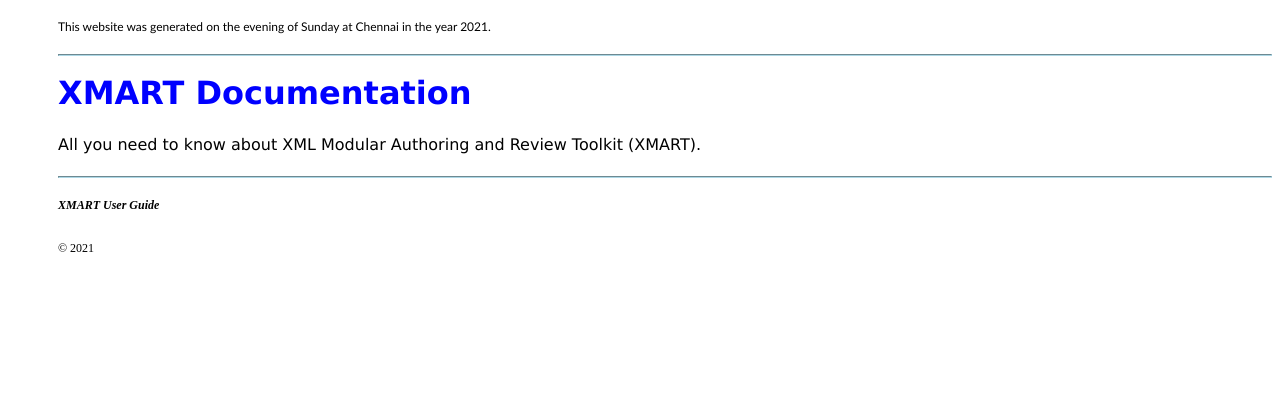
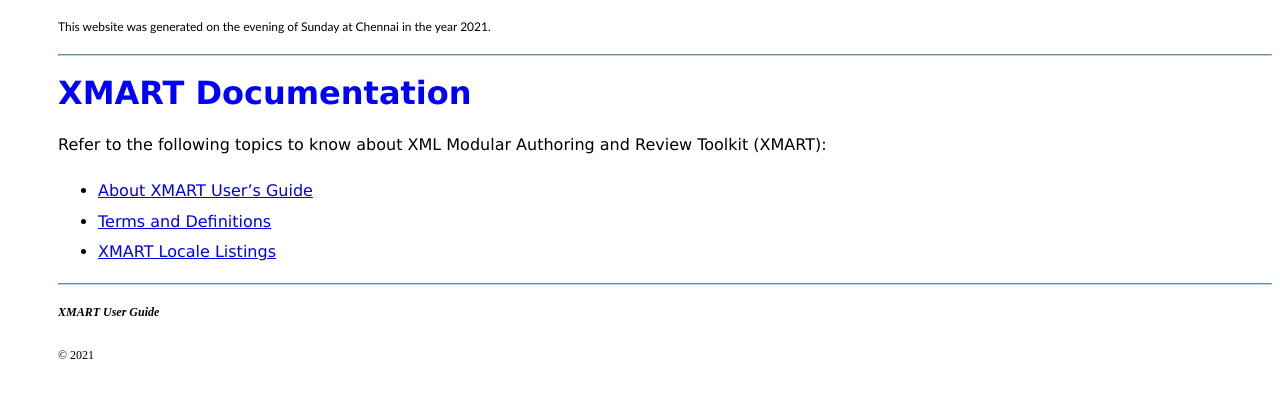
Before and after one commit to Uthra-sriram/XMART-Documentation, a Jekyll site: the page built from index.md, in a window 1280 px wide. Shown: the top 398 px of the page. Built offline with Jekyll 4.4.1, drawn with Linux system fonts in a browser that asks for light colours.

Commit message:
Added ToC

```diff
--- a/index.md
+++ b/index.md
@@ -5,4 +5,8 @@ title: XMART Documentation
 
 # {{page.title}}
 
-All you need to know about XML Modular Authoring and Review Toolkit (XMART).
+Refer to the following topics to know about XML Modular Authoring and Review Toolkit (XMART):
+
+- [About XMART User's Guide](topics/about_xmart_ug.md)
+- [Terms and Definitions](topics/terms_and_definitions.md)
+- [XMART Locale Listings](topics/xmart_locale_listings.md)
```
